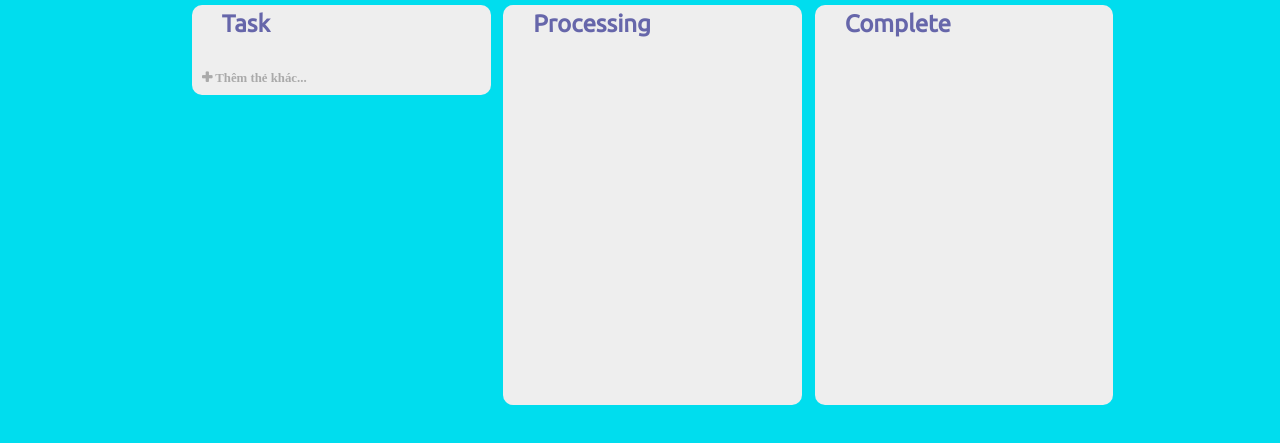
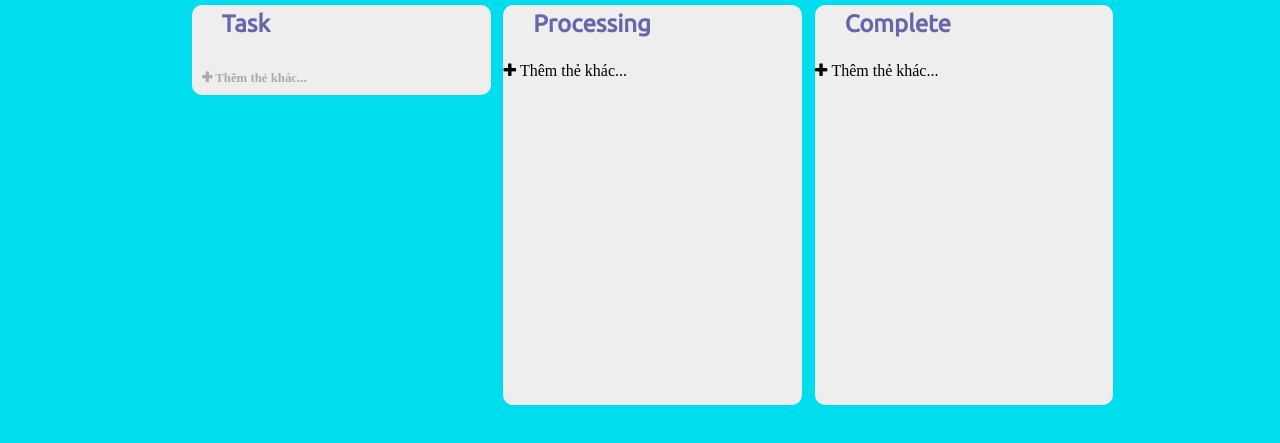
Before and after one commit to Worklists/worklists.github.io, a plain HTML site: page index.html in a window 1280 px wide. Shown: the part 41-484 px from the top of the page. Drawn offline with nearby package versions, Linux system fonts and the light colour scheme.

Commit message:
Update index.html

```diff
--- a/index.html
+++ b/index.html
@@ -24,11 +24,13 @@
     <div id='add1' class="fa fa-plus add noselect"> Thêm thẻ khác...</div>
 
   </div>
-  <div class="col2">
+  <div class="col2" id='col2'>
     <p class='head noselect'>Processing</p>
+    <div id='add2' class="fa fa-plus add noselect"> Thêm thẻ khác...</div>
   </div>
-  <div class="col3">
+  <div class="col3" id='col3'>
     <p class='head noselect'>Complete</p>
+    <div id='add3' class="fa fa-plus add noselect"> Thêm thẻ khác...</div>
   </div>
 
   <script src="https://ajax.googleapis.com/ajax/libs/jquery/3.3.1/jquery.min.js"></script>
```
